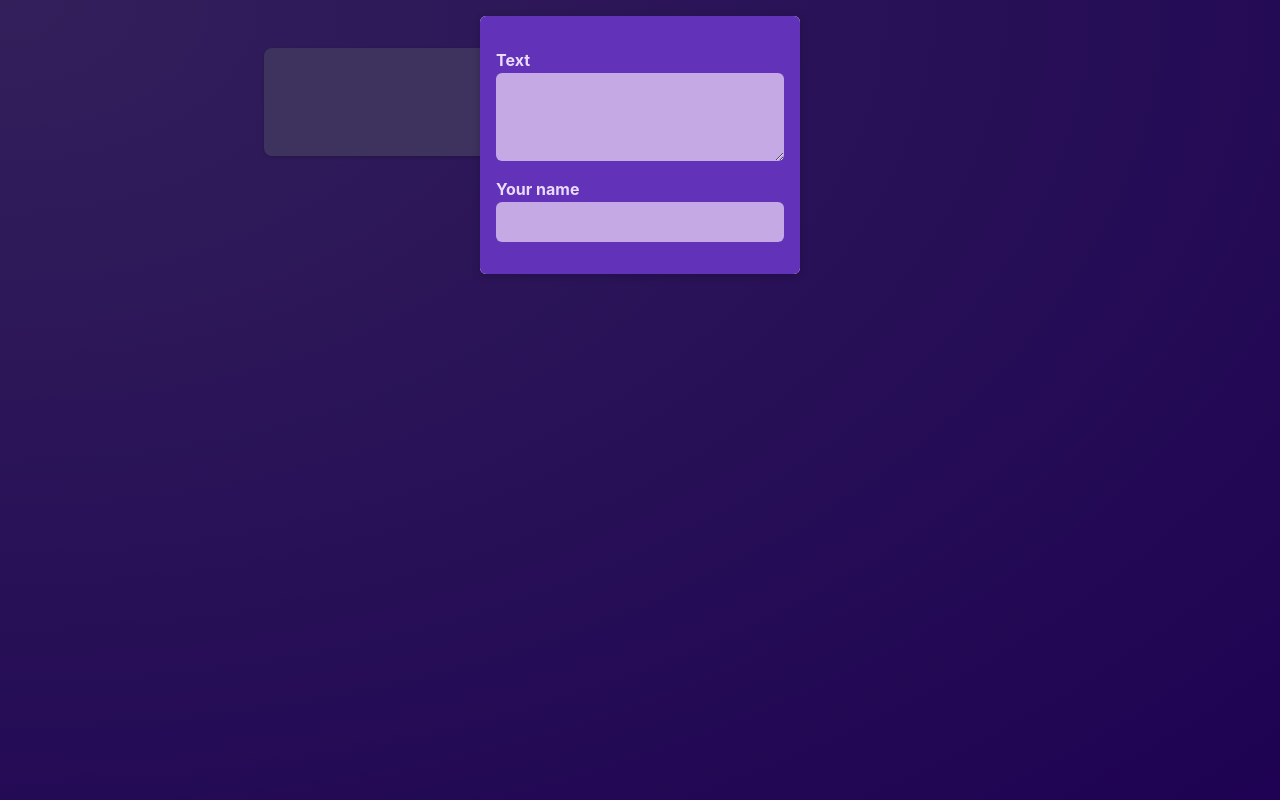
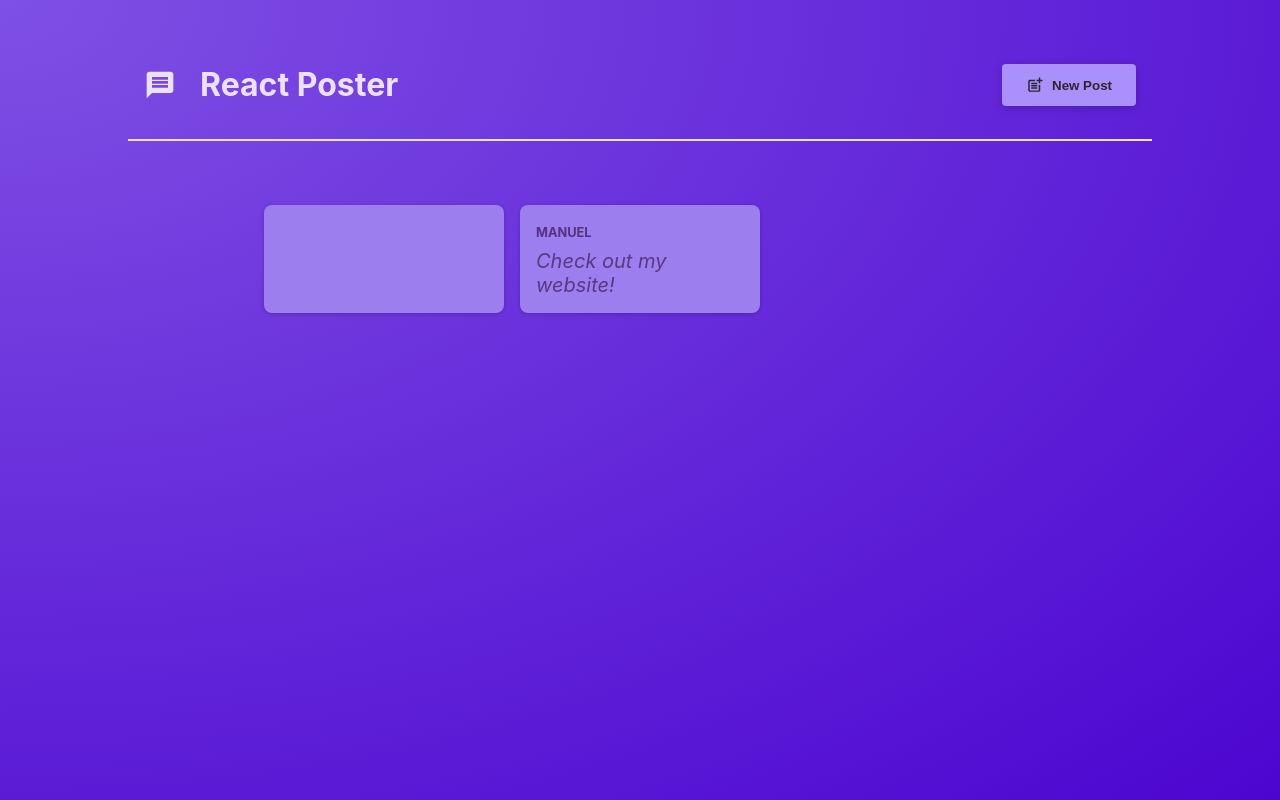
Before and after one commit to peterabrahamdev/post-app, a React (Vite) app: page / in a window 1280 px wide. Built offline with nearby package versions, Linux system fonts and the light colour scheme.

Commit message:
feat(header): create a shared header

```diff
--- a/package.json
+++ b/package.json
@@ -11,7 +11,8 @@
   },
   "dependencies": {
     "react": "^18.2.0",
-    "react-dom": "^18.2.0"
+    "react-dom": "^18.2.0",
+    "react-icons": "^4.12.0"
   },
   "devDependencies": {
     "@types/react": "^18.2.37",
--- a/src/App.tsx
+++ b/src/App.tsx
@@ -1,10 +1,27 @@
+import { useState } from "react";
+import MainHeader from "./components/MainHeader";
 import PostsList from "./components/PostsList";
 
 function App() {
+  const [modalIsVisible, setModalIsVisible] = useState(false);
+  function hideModalHandler() {
+    setModalIsVisible(false);
+  }
+
+  function showModalHandler() {
+    setModalIsVisible(true);
+  }
+
   return (
-    <main>
-      <PostsList />
-    </main>
+    <>
+      <MainHeader onCreatePost={showModalHandler} />
+      <main>
+        <PostsList
+          isPosting={modalIsVisible}
+          onStopPosting={hideModalHandler}
+        />
+      </main>
+    </>
   );
 }
 
--- /dev/null
+++ b/src/components/MainHeader.module.css
@@ -0,0 +1,36 @@
+.header {
+    /* padding: 2rem 10%; */
+    margin: 2rem 10%;
+    padding: 1rem;
+    text-align: center;
+    display: flex;
+    justify-content: space-between;
+    align-items: center;
+    border-bottom: 2px solid #ece1fa;
+  }
+
+  .logo {
+    font-size: 2rem;
+    display: flex;
+    gap: 1.5rem;
+    align-items: center;
+    color: #ece1fa;
+  }
+
+  .button {
+    display: inline-flex;
+    align-items: center;
+    gap: 0.5rem;
+    padding: 0.75rem 1.5rem;
+    background-color: #a990fb;
+    color: #2a2630;
+    border: none;
+    border-radius: 4px;
+    box-shadow: 0 2px 8px rgba(0, 0, 0, 0.2);
+    cursor: pointer;
+    font-weight: bold;
+  }
+
+  .button:hover {
+    background-color: #8c6cf7;
+  }
--- /dev/null
+++ b/src/components/MainHeader.tsx
@@ -0,0 +1,23 @@
+import { MdPostAdd, MdMessage } from "react-icons/md";
+
+import classes from "./MainHeader.module.css";
+import { MouseEventHandler } from "react";
+
+function MainHeader({ onCreatePost }: { onCreatePost: any }) {
+  return (
+    <header className={classes.header}>
+      <h1 className={classes.logo}>
+        <MdMessage />
+        React Poster
+      </h1>
+      <p>
+        <button className={classes.button} onClick={onCreatePost}>
+          <MdPostAdd size={18} />
+          New Post
+        </button>
+      </p>
+    </header>
+  );
+}
+
+export default MainHeader;
--- a/src/components/PostsList.tsx
+++ b/src/components/PostsList.tsx
@@ -1,10 +1,16 @@
-import { useState } from "react";
+import { MouseEventHandler, useState } from "react";
 import NewPost from "./NewPost";
 import Post from "./Post";
 import Modal from "./Modal";
 import classes from "./PostsList.module.css";
 
-function PostsList() {
+function PostsList({
+  isPosting,
+  onStopPosting,
+}: {
+  isPosting: boolean;
+  onStopPosting: MouseEventHandler;
+}) {
   // useState's variable always has two data:
   // enteredBody -> current value
   // setEnteredBody -> state updating function
@@ -12,22 +18,19 @@
   // you called it in
   const [enteredBody, setEnteredBody] = useState("");
   const [enteredAuthor, setEnteredAuthor] = useState("");
-  const [modalIsVisible, setModalIsVisible] = useState(true);
+
   function bodyChangeHandler(event: React.ChangeEvent<HTMLTextAreaElement>) {
     setEnteredBody(event.target.value);
   }
   function authorChangeHandler(event: React.ChangeEvent<HTMLInputElement>) {
     setEnteredAuthor(event.target.value);
   }
-  function hideModalHandler() {
-    setModalIsVisible(false);
-  }
 
   let modalContent: JSX.Element | null = null;
 
-  if (modalIsVisible) {
+  if (isPosting) {
     modalContent = (
-      <Modal onClose={hideModalHandler}>
+      <Modal onClose={onStopPosting}>
         <NewPost
           onBodyChange={bodyChangeHandler}
           onAuthorChange={authorChangeHandler}
```
Also changed, not shown: 1 other file (tests, documents, lock files or other folders).
